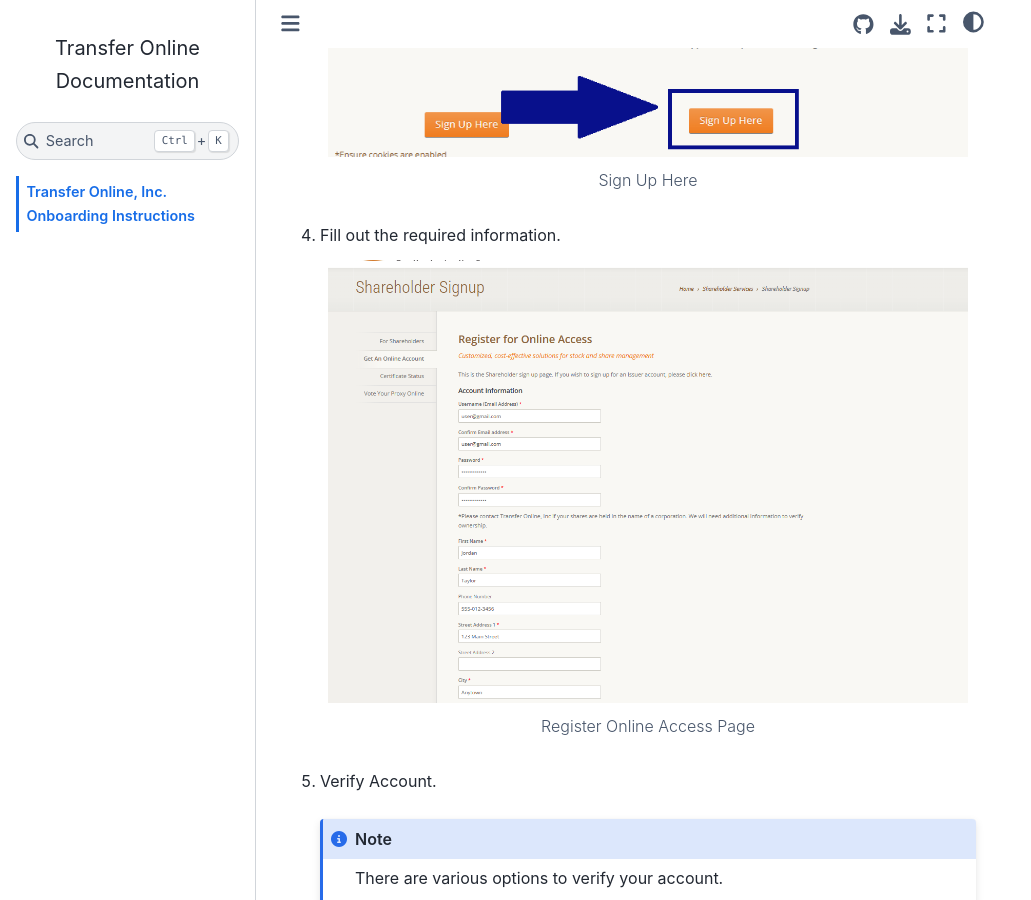
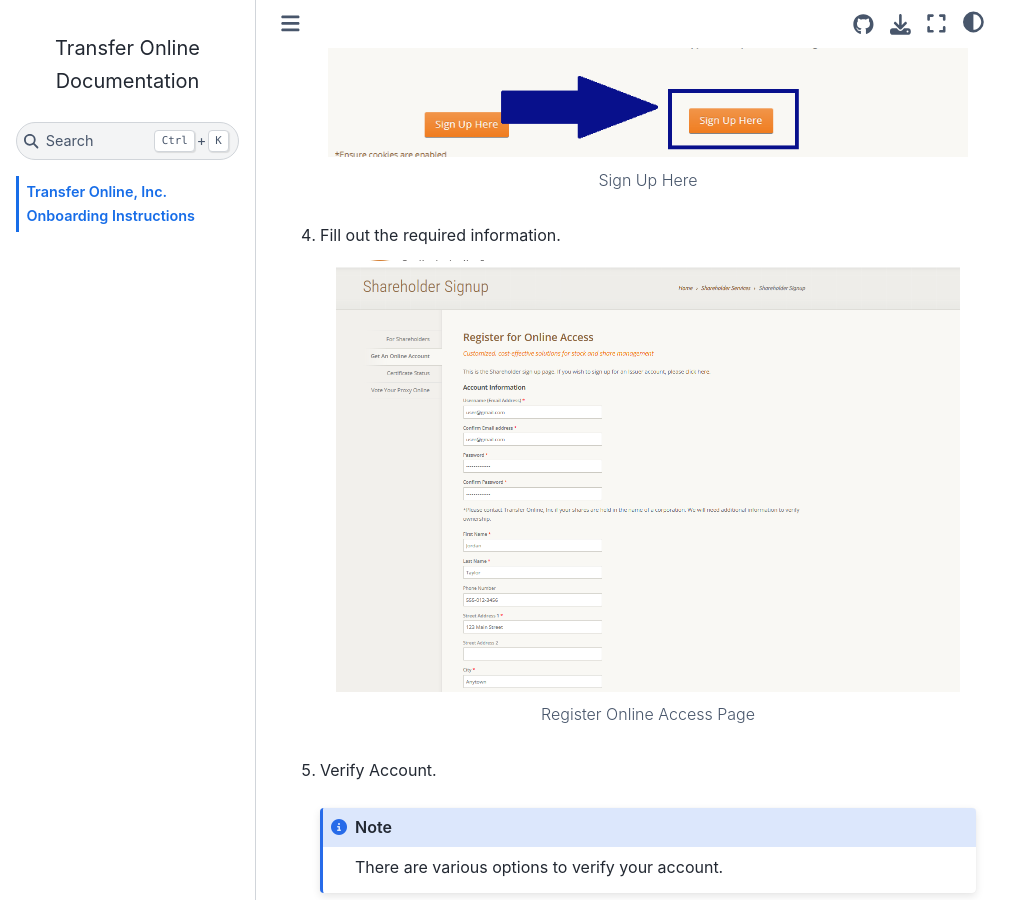
Before and after one commit to levseyd01/TOL_onboarding, a Sphinx documentation site: the page built from source/index.rst, in a window 1280 px wide and 900 px high, scrolled down 1280 px. Shown: the whole window, without its empty margins (0-1031 px from the left). Built offline with Sphinx 7.4.7 and the Sphinx Book theme 1.1.4, drawn with Linux system fonts in a browser that asks for light colours.

Commit message:
scaled down images

```diff
--- a/source/index.rst
+++ b/source/index.rst
@@ -20,6 +20,12 @@
 
    .. raw:: latex
 
+      \clearpage
+
+.. only:: latex
+
+   .. raw:: latex
+
       \begin{table}[h!]
       \centering
       \begin{tabular}{|l|l|l|l|}
@@ -31,6 +37,13 @@
       \end{tabular}
       \caption{Revision Table}
       \end{table}
+
+
+.. only:: latex
+
+   .. raw:: latex
+
+      \clearpage
 
 1. Go to the `Transfer Online, Inc. <https://www.transferonline.com/>`_ website.
 
@@ -53,6 +66,7 @@
 4. Fill out the required information.
 
    .. figure:: _static/pdf_images/register_for_online_access_page.png
+      :scale: 50%
       :alt: Register Online Access Page
       :align: center
 
```
